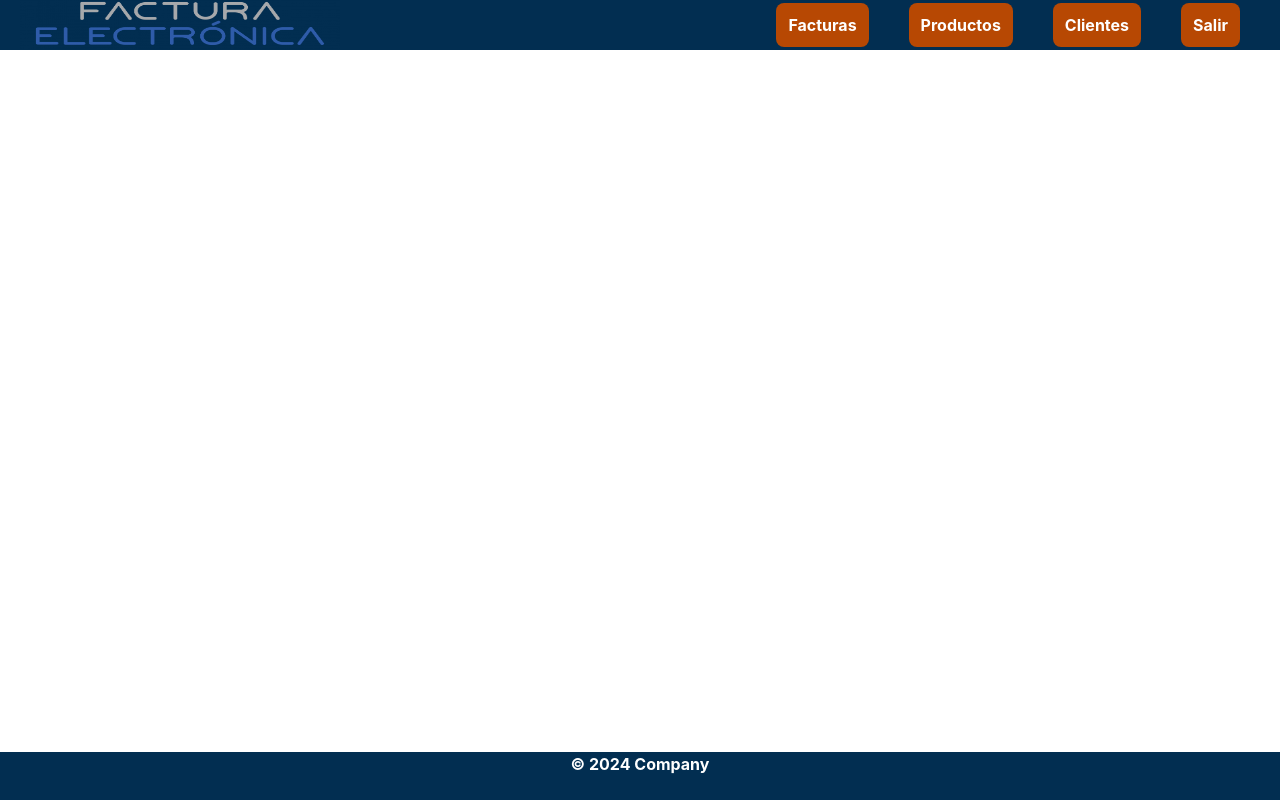
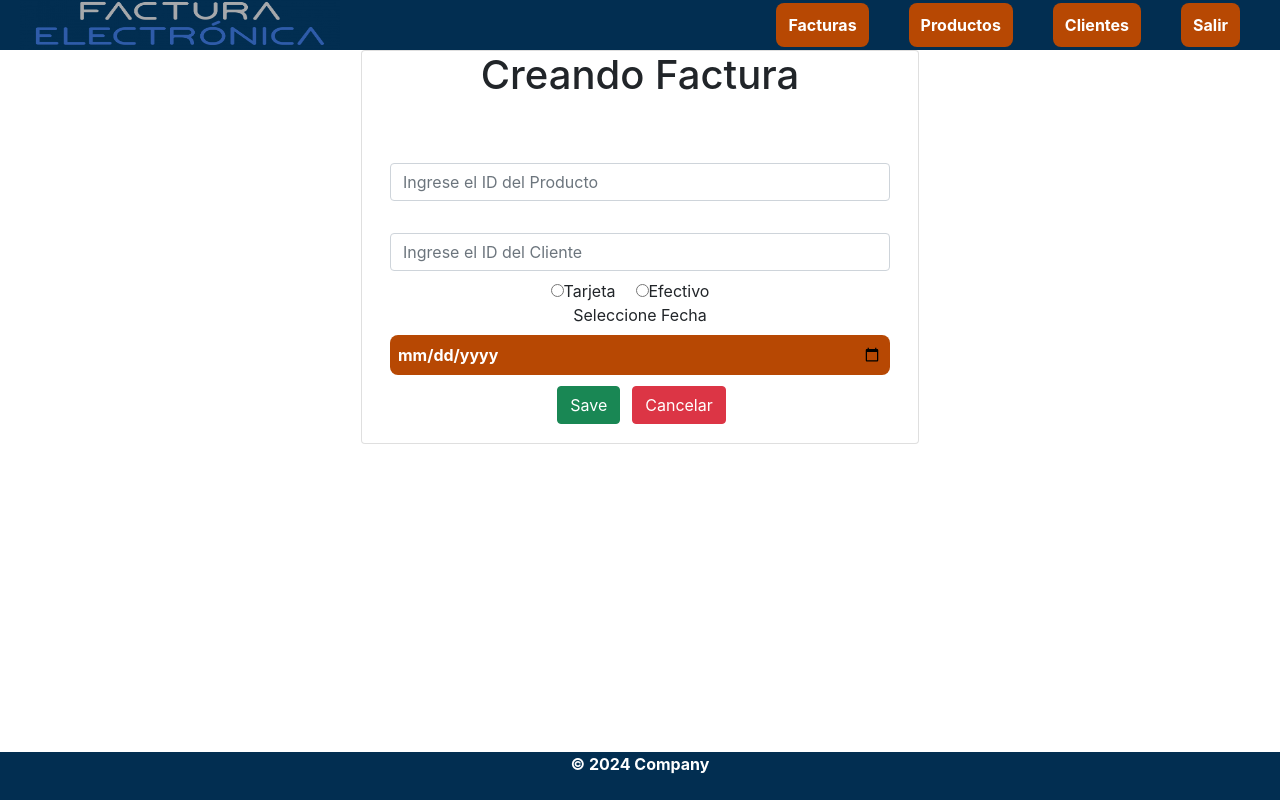
Before and after one commit to EddyVillarrealMunoz/Proyecto2, a React (Create React App) app in the folder proyecto2-frontend/: page /save-facturas in a window 1280 px wide. Built offline with nearby package versions, Linux system fonts and the light colour scheme.

Commit message:
Cambios Factura

```diff
--- a/proyecto2-frontend/src/App.js
+++ b/proyecto2-frontend/src/App.js
@@ -17,6 +17,8 @@ import IndexComponent from "./Components/IndexComponent";
 import Header from "./Components/Header";
 import Footer from "./Components/Footer";
 import {BrowserRouter, Route, Routes} from "react-router-dom";
+import ListFacturas from "./Components/Factura/ListFactura";
+import CreateFactura from "./Components/Factura/CreateFactura";
 
 function App() {
   return (
@@ -36,6 +38,8 @@ function App() {
                     <Route exact path = '/save-clientes'              element = {< CreateCliente/>}></Route>
                     <Route exact path = '/clientes'                   element = {< ListClientes/>}></Route>
                     <Route exact path = '/profile-proveedor/:id'      element = {< ProfileProveedor/>}></Route>
+                    <Route exact path = '/facturas'                   element=  {< ListFacturas/>}></Route>
+                    <Route exact path = '/save-facturas'              element=  {< CreateFactura/>}></Route>
                 </Routes>
             </div>
             {<Footer/>}
--- a/proyecto2-frontend/src/Components/Factura/CreateFactura.js
+++ b/proyecto2-frontend/src/Components/Factura/CreateFactura.js
@@ -52,6 +52,71 @@ export const CreateFactura = () => {
                             <p className='text-center'>Creando Factura</p>
                         </h1>
                         <div className='card-body'>
+                            <form>
+
+                                <div className='form-group mb-2'>
+                                    <label className="form-label"></label>
+                                    <input
+                                        type="text"
+                                        placeholder="Ingrese el ID del Producto"
+                                        name="idproducto"
+                                        className="form-control"
+                                        value={idProducto}
+                                        //onChange={(e) => setIdProducto(e.target.value)}
+                                    />
+                                </div>
+
+                                <div className='form-group mb-2'>
+                                    <label className="form-label"></label>
+                                    <input
+                                        type="text"
+                                        placeholder="Ingrese el ID del Cliente"
+                                        name="idcliente"
+                                        className="form-control"
+                                        value={cedulaCliente}
+                                        //onChange={(e) => setCedulaCliente(e.target.value)}
+                                    />
+                                </div>
+
+                                <div className='radio-option'>
+                                    <input
+                                        type="radio"
+                                        name="tipopago"
+                                        value="tarjeta"
+                                        checked={tipo_pago === true}
+                                        //onChange={(e) => setTipoPago(e.target.value === "true")}
+                                    />
+                                    <label htmlFor="Tarjeta">Tarjeta</label>
+                                </div>
+                                <div className='radio-option'>
+                                    <input
+                                        type="radio"
+                                        name="tipopago"
+                                        value="efectivo"
+                                        checked={tipo_pago === false}
+                                        //onChange={(e) => setTipoPago(e.target.value === "true")}
+                                    />
+                                    <label htmlFor="Efectivo">Efectivo</label>
+                                </div>
+
+
+                                <div className='form-group mb-2'>
+                                    <label className="form-label">Seleccione Fecha</label>
+                                    <input
+                                        type="date"
+                                        name="fecha"
+                                        className="form-control"
+                                        required
+                                        value={date}
+                                        //onChange={(e) => setDate(e.target.value)}
+                                    />
+                                </div>
+
+
+                                <button className='btn btn-success' onClick={(e) => saveFactura(e)}>Save</button>
+                                &nbsp;&nbsp;
+                                <Link to='/facturas' className='btn btn-danger'>Cancelar</Link>
+                            </form>
 
                         </div>
                     </div>
--- a/proyecto2-frontend/src/Components/Factura/ListFactura.js
+++ b/proyecto2-frontend/src/Components/Factura/ListFactura.js
@@ -25,6 +25,7 @@ export const ListFacturas = () => {
                     <th>Cliente</th>
                     <th>Tipo_Pago</th>
                     <th>Precio_Final</th>
+                    <th>Generar PDF/XML</th>
                 </tr>
                 </thead>
                 <tbody>
@@ -38,12 +39,13 @@ export const ListFacturas = () => {
                                 <td>{factura.cedulaCliente}</td>
                                 <td>{factura.tipoPago}</td>
                                 <td>{factura.finalPrice}</td>
+                                <td></td>
                             </tr>
                     )
                 }
                 </tbody>
             </table>
-            <Link to="/save-productos">Agregar Factura</Link>
+            <Link to="/save-facturas">Agregar Factura</Link>
         </div>
     );
 }
--- a/proyecto2-frontend/src/Components/Header.js
+++ b/proyecto2-frontend/src/Components/Header.js
@@ -11,7 +11,7 @@ export const Header = () => {
                     {<a href="/"> <img className="logoHome" src={facturaImage} alt=""/> </a>}
                 </div>
                 <nav className="listaHeader">
-                    <a href="/factura">Facturas</a>
+                    <a href="/facturas">Facturas</a>
                     <a href="/productos">Productos</a>
                     <a href="/clientes">Clientes</a>
                     <a href="/">Salir</a>
```
Also changed, not shown: 1 other file (tests, documents, lock files or other folders).
